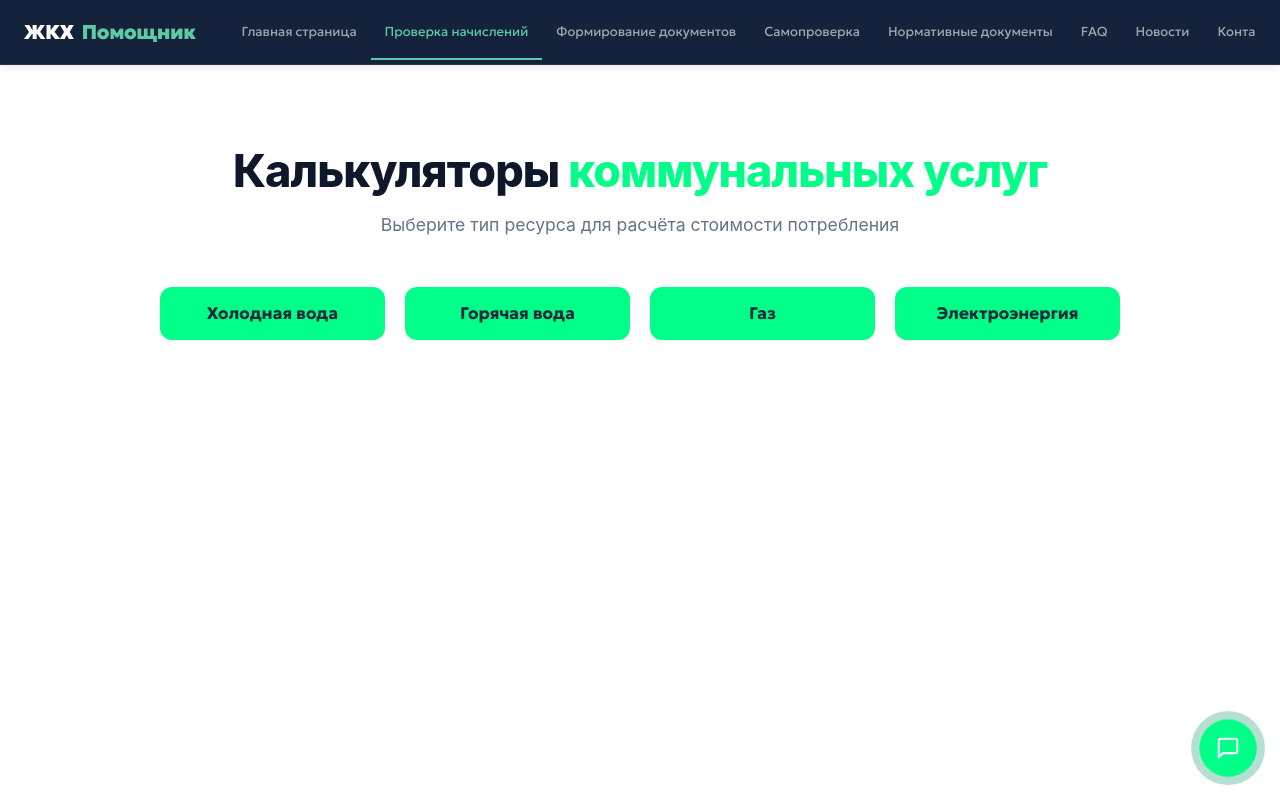
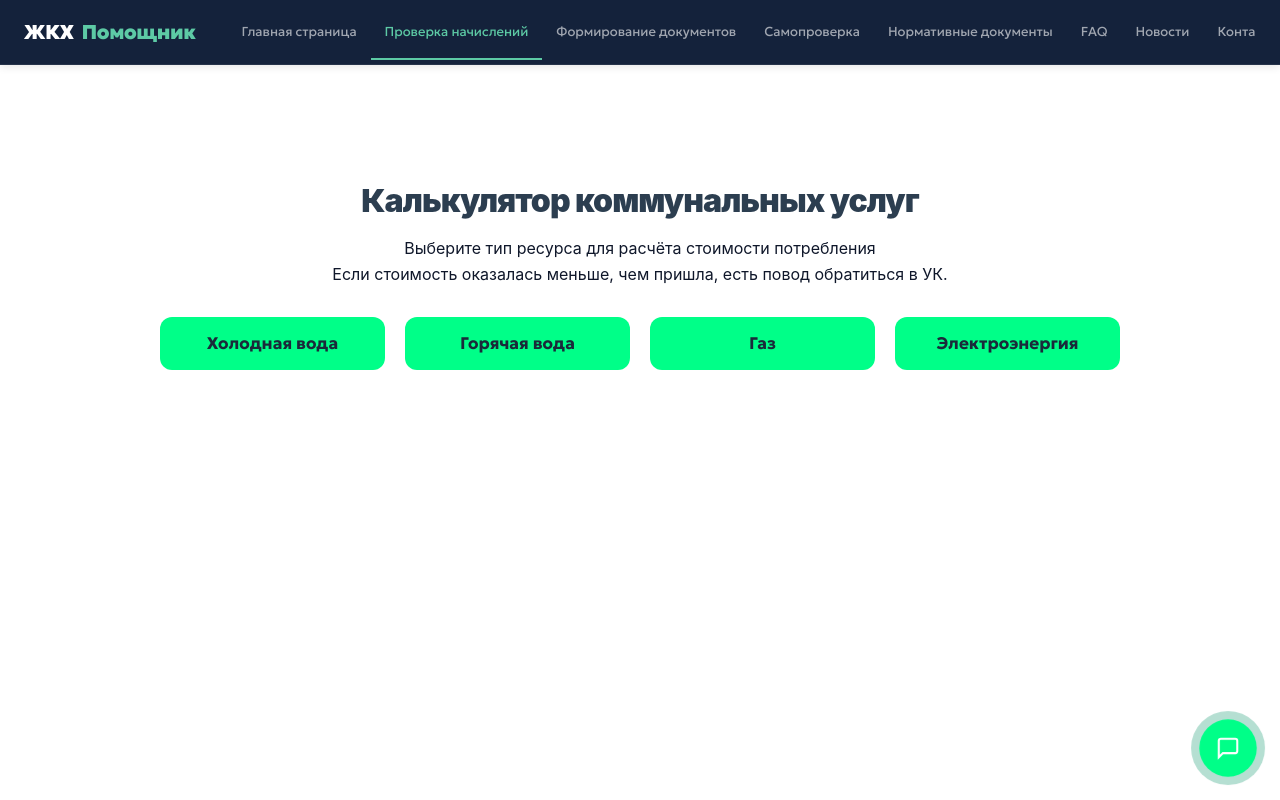
Before and after one commit to satret/zhkh-project, a React (Vite) app in the folder frontend/: page / in a window 1280 px wide. Both pictures are taken after a click on the button "Проверка начислений". Shown: the top 800 px of the page. Built offline with nearby package versions, Linux system fonts and the light colour scheme.

Commit message:
style fix

```diff
--- a/frontend/src/pages/Calculator.jsx
+++ b/frontend/src/pages/Calculator.jsx
@@ -115,11 +115,12 @@ export default function ElectricityCalculator() {
   if (view === 'menu') {
     return (
       <section className="calc-wrapper">
+        <div className="page-header">
+          <h1>Калькулятор коммунальных услуг</h1>
+          <p>Выберите тип ресурса для расчёта стоимости потребления</p>
+          <p>Если стоимость оказалась меньше, чем пришла, есть повод обратиться в УК.</p>
+        </div>
         <div className="calc-container">
-          <header className="calc-header">
-            <h1 className="calc-title">Калькуляторы <span className="accent">коммунальных услуг</span></h1>
-            <p className="calc-subtitle">Выберите тип ресурса для расчёта стоимости потребления</p>
-          </header>
           <div className="calc-menu-grid">
             <button className="btn btn-primary">
               <span className="calc-card-title">Холодная вода</span>
```
